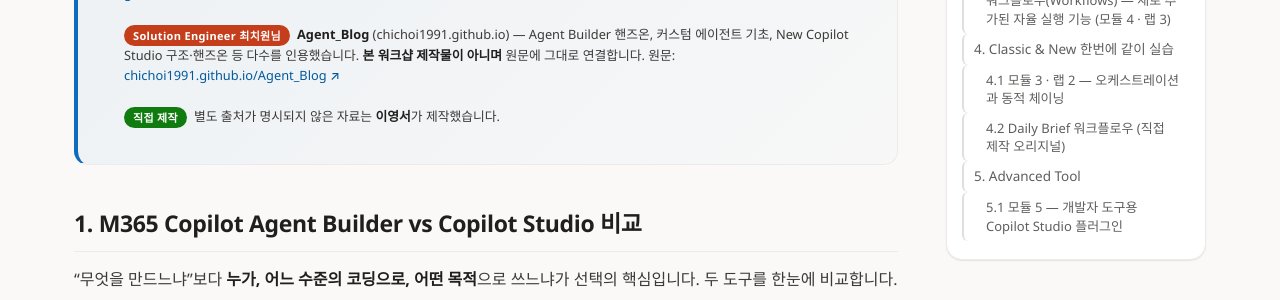
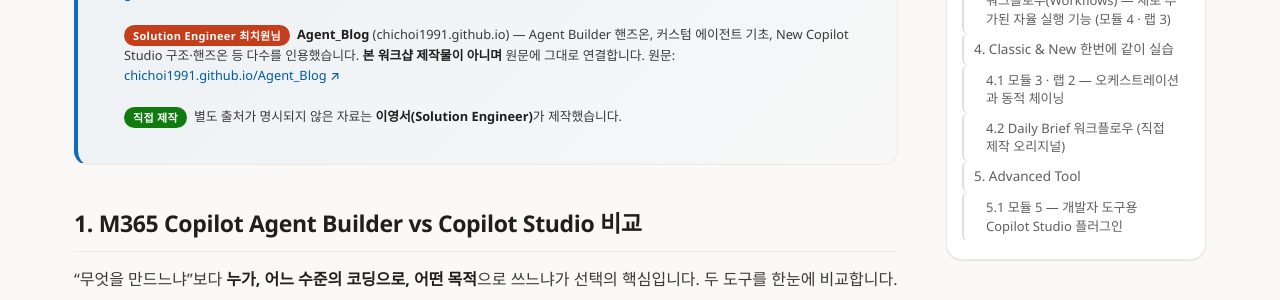
Before and after one commit to baby-crows/Copilot-Studio-Handson-Blog, a Jekyll site: the page built from workshops/agent-in-a-day/index.md, in a window 1280 px wide and 900 px high, scrolled down 447 px. Shown: the part 153-453 px from the top of the window. Built offline with Jekyll 4.4.1, drawn with Linux system fonts in a browser that asks for light colours.

Commit message:
Credits: 이영서 -> 이영서(Solution Engineer)

```diff
--- a/workshops/agent-in-a-day/index.md
+++ b/workshops/agent-in-a-day/index.md
@@ -17,7 +17,7 @@
 <ul class="wsp-credits-l">
 <li><span class="wsp-credits-t" style="--c:#0078D4">글로벌 원문</span><strong>microsoft/mcs-labs</strong> (MIT © Microsoft) — 모듈 1~5 · 랩 1~3을 한국어로 번역·재구성했습니다. 원문: <a href="https://github.com/microsoft/mcs-labs" target="_blank" rel="noopener">github.com/microsoft/mcs-labs ↗</a></li>
 <li><span class="wsp-credits-t" style="--c:#C43E1C">Solution Engineer 최치원님</span><strong>Agent_Blog</strong> (chichoi1991.github.io) — Agent Builder 핸즈온, 커스텀 에이전트 기초, New Copilot Studio 구조·핸즈온 등 다수를 인용했습니다. <strong>본 워크샵 제작물이 아니며</strong> 원문에 그대로 연결합니다. 원문: <a href="https://chichoi1991.github.io/Agent_Blog/" target="_blank" rel="noopener">chichoi1991.github.io/Agent_Blog ↗</a></li>
-<li><span class="wsp-credits-t" style="--c:#107C10">직접 제작</span>별도 출처가 명시되지 않은 자료는 <strong>이영서</strong>가 제작했습니다.</li>
+<li><span class="wsp-credits-t" style="--c:#107C10">직접 제작</span>별도 출처가 명시되지 않은 자료는 <strong>이영서(Solution Engineer)</strong>가 제작했습니다.</li>
 </ul>
 </div>
 
```
